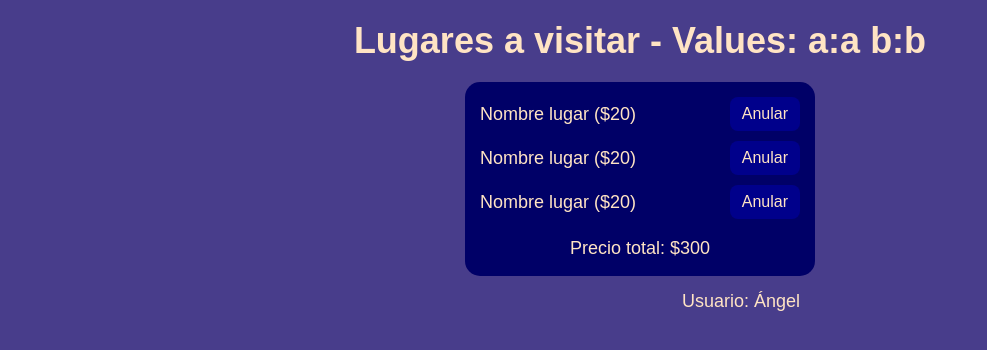
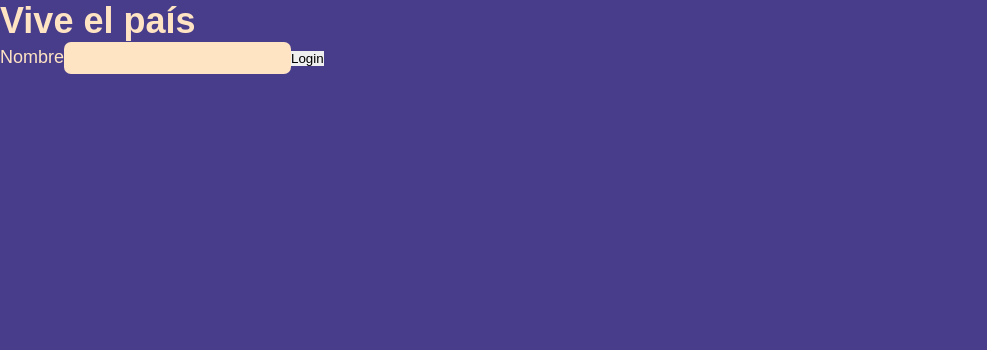
Before and after one commit to angeldavidhurtado/learn-react, a React (Vite) app in the folder class-9/: page / in a window 1280 px wide. Shown: the top 350 px of the page, without its empty margins (0-987 px from the left). Built offline with nearby package versions, Linux system fonts and the light colour scheme.

Commit message:
Finalizando rutas

```diff
--- a/class-9/src/App.jsx
+++ b/class-9/src/App.jsx
@@ -1,4 +1,4 @@
-import { BrowserRouter, Routes, Route } from 'react-router-dom'
+import { BrowserRouter, Routes, Route, Navigate } from 'react-router-dom'
 import LayoutWithNav from './LayoutWithNav'
 import Login from './Login'
 import Places from './Places'
@@ -9,8 +9,8 @@ function App() {
   return (
     <BrowserRouter>
       <Routes>
-        <Route index element={<MyTravelPlan />} />
-        <Route path="/login" element={<Login />} />
+        <Route index element={<Login />} />
+        <Route path="/login" element={<Navigate to="/" replace />} />
 
         <Route element={<LayoutWithNav />}>
           <Route path="/area/:area" element={<Places />} />
--- a/class-9/src/MyTravelPlan.jsx
+++ b/class-9/src/MyTravelPlan.jsx
@@ -1,12 +1,9 @@
-import { useOutletContext } from 'react-router-dom'
 import './MyTravelPlan.css'
 
 function MyTravelPlan() {
-	const {a, b} = useOutletContext() || {a:'a', b:'b'}
-
 	return (
 		<div className="my-travel-plan">
-			<h1>Lugares a visitar - Values: a:{a} b:{b}</h1>
+			<h1>Lugares a visitar</h1>
 			<ul>
 				<li>
 					<p>{'Nombre lugar'} (${20})</p>
```
